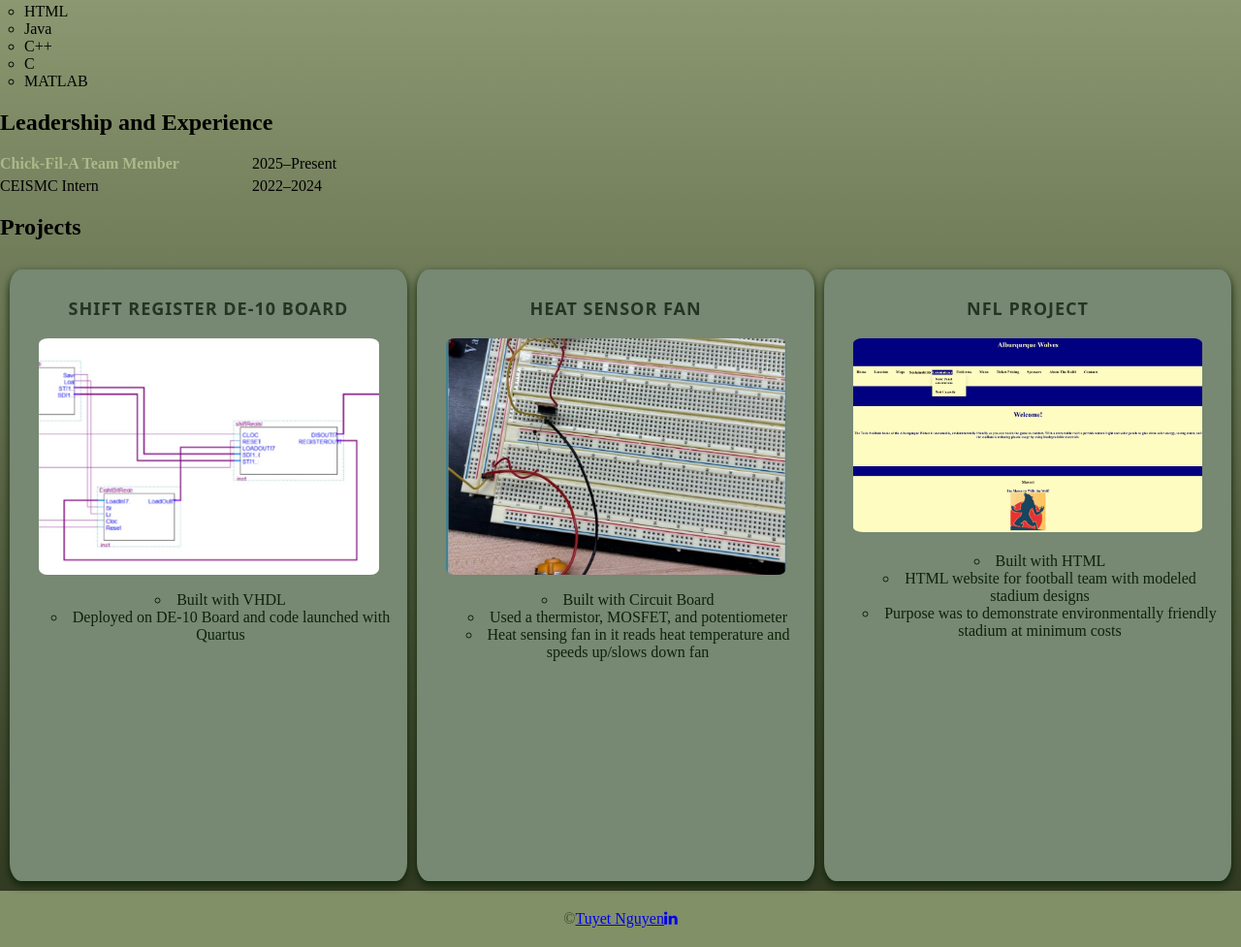
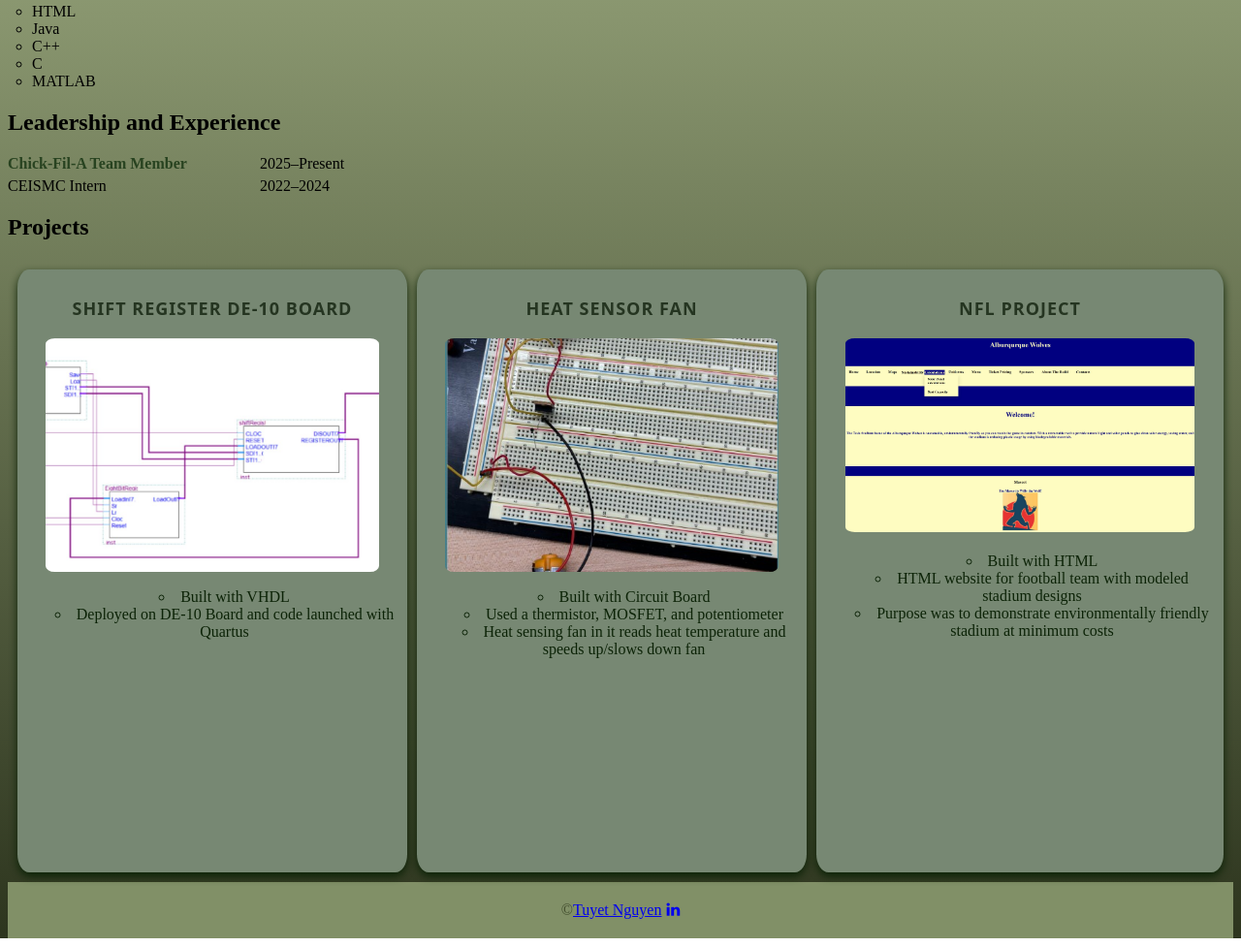
Before and after one commit to Tuyet2it/tuyetnguyen.github.io, a plain HTML site: page index.html in a window 1280 px wide. Shown: the part 831-1808 px from the top of the page at 97% size. Drawn offline with Linux system fonts and the light colour scheme; a web font is replaced by a local one.

Commit message:
Add files via upload

```diff
--- a/css/style.css
+++ b/css/style.css
@@ -12,6 +12,7 @@
 
 body {
     margin: 0;
+    padding: 0 8px;
     background: linear-gradient(to bottom, #daebb6, #2d351e);
   }
 
@@ -24,6 +25,11 @@ nav {
   color:#143909;
 }
 
+/*added contact page and removed underline */
+.contact {
+  text-decoration: none;
+}
+
 /***********************  Footer Section   **************************/
 footer {
   padding: 20px;
@@ -31,6 +37,11 @@ footer {
   justify-content:center;
   background-color:#819067;
   color:#3f4a2b;
+}
+
+.icon {
+  padding-left: 5px;
+  text-decoration: none;
 }
 
 /*********** Splash Page ************************/
@@ -97,7 +108,7 @@ section ul {
 }
 
 section a {
-  color:#aaba8c;
+  color:#284320;
   text-decoration: none;
   font-weight: bold;
 }
```
